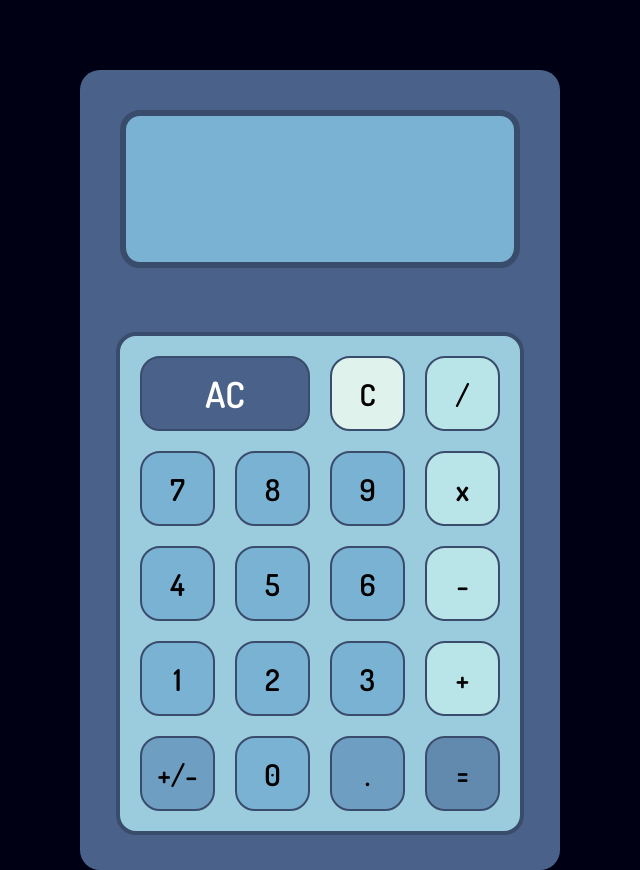
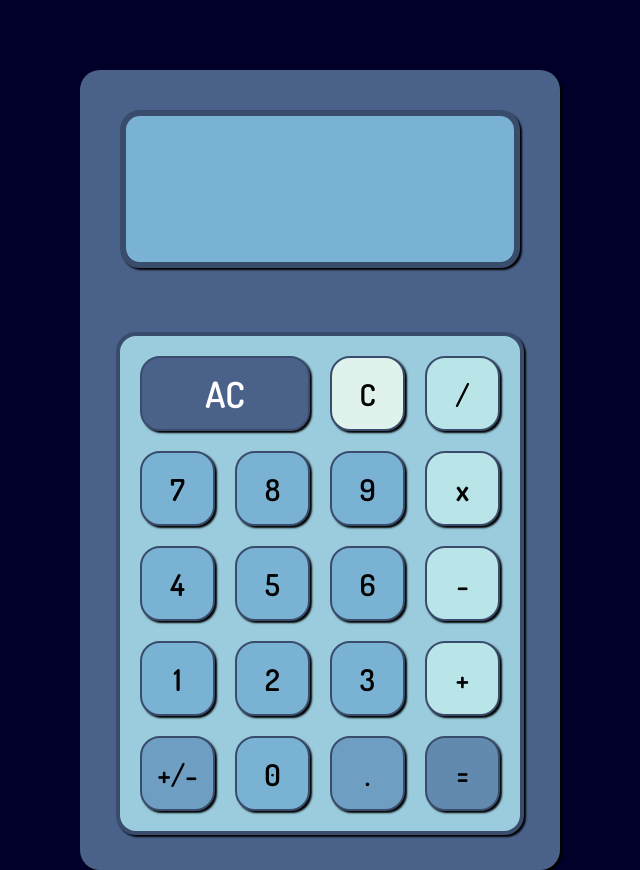
Before and after one commit to Andrea-2528/calculator, a plain HTML site: page index.html in a window 1280 px wide. Shown: the whole page, without its empty margins (320-960 px from the left). Drawn offline with Linux system fonts and the light colour scheme.

Commit message:
Add box shadows

```diff
--- a/style.css
+++ b/style.css
@@ -10,7 +10,7 @@
 }
 
 body {
-    background-color: rgb(0, 0, 20);
+    background-color: rgb(0, 0, 40);
 }
 
 .calculatorBody {
@@ -21,6 +21,7 @@ body {
     margin: auto;
     margin-top: 70px;
     border-radius: 20px;
+    box-shadow: 2px 2px 2px black;
 }
 
 .display {
@@ -33,6 +34,8 @@ body {
     justify-content: space-between;
     border-radius: 20px;
     border: 6px solid #3A4C6B;
+    box-shadow: 2px 2px 2px black;
+
 }
 
 .displayLog {
@@ -60,6 +63,8 @@ body {
     display: flex;
     flex-wrap: wrap;
     justify-content: space-between;
+    box-shadow: 2px 2px 2px black;
+
 }
 
 button {
@@ -69,6 +74,7 @@ button {
     border-radius: 20px;
     border: 2px solid #3A4C6B;
     font-size: 30px;
+    box-shadow: 2px 2px 2px black;
 }
 
 .ac {
```
